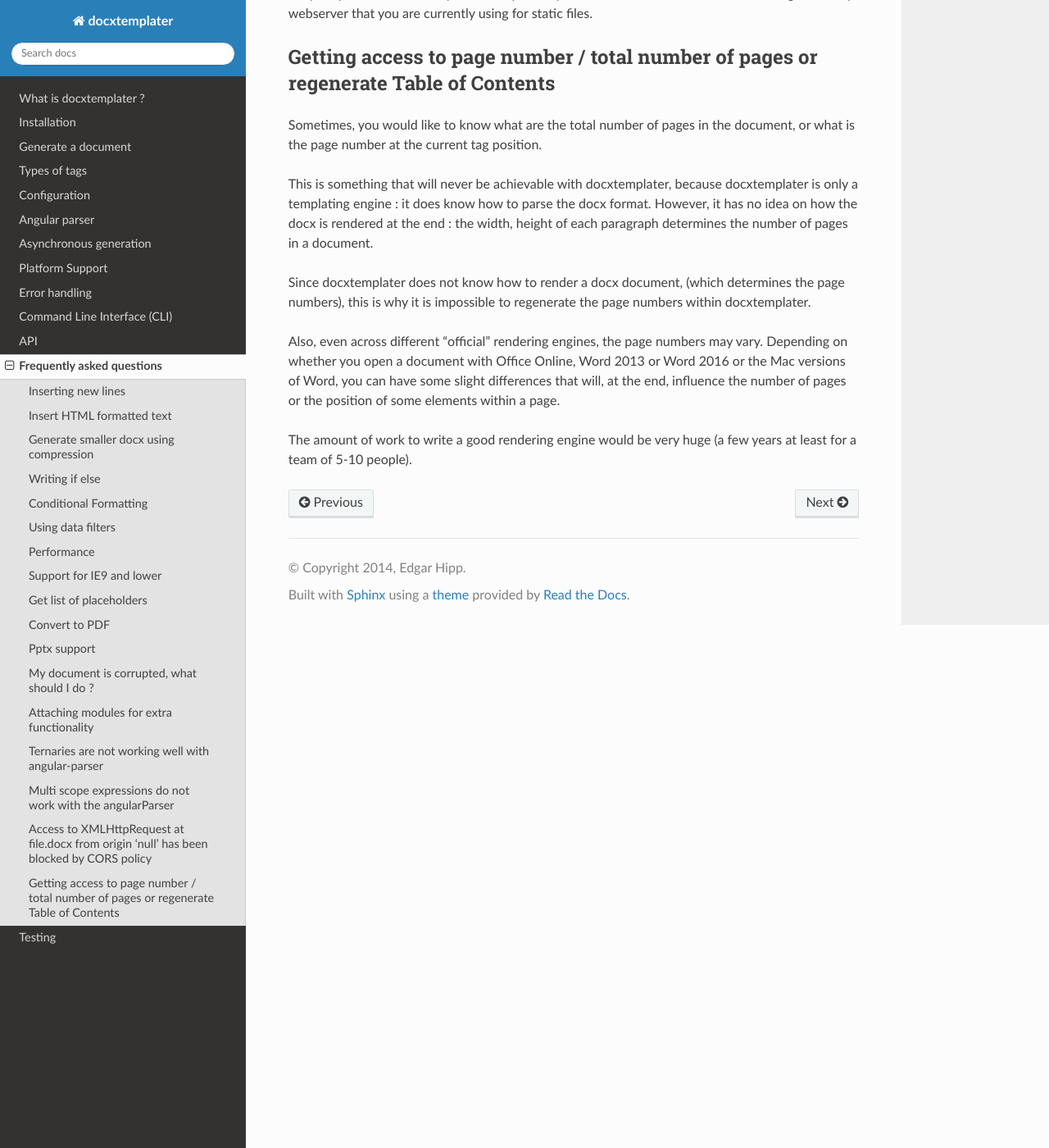
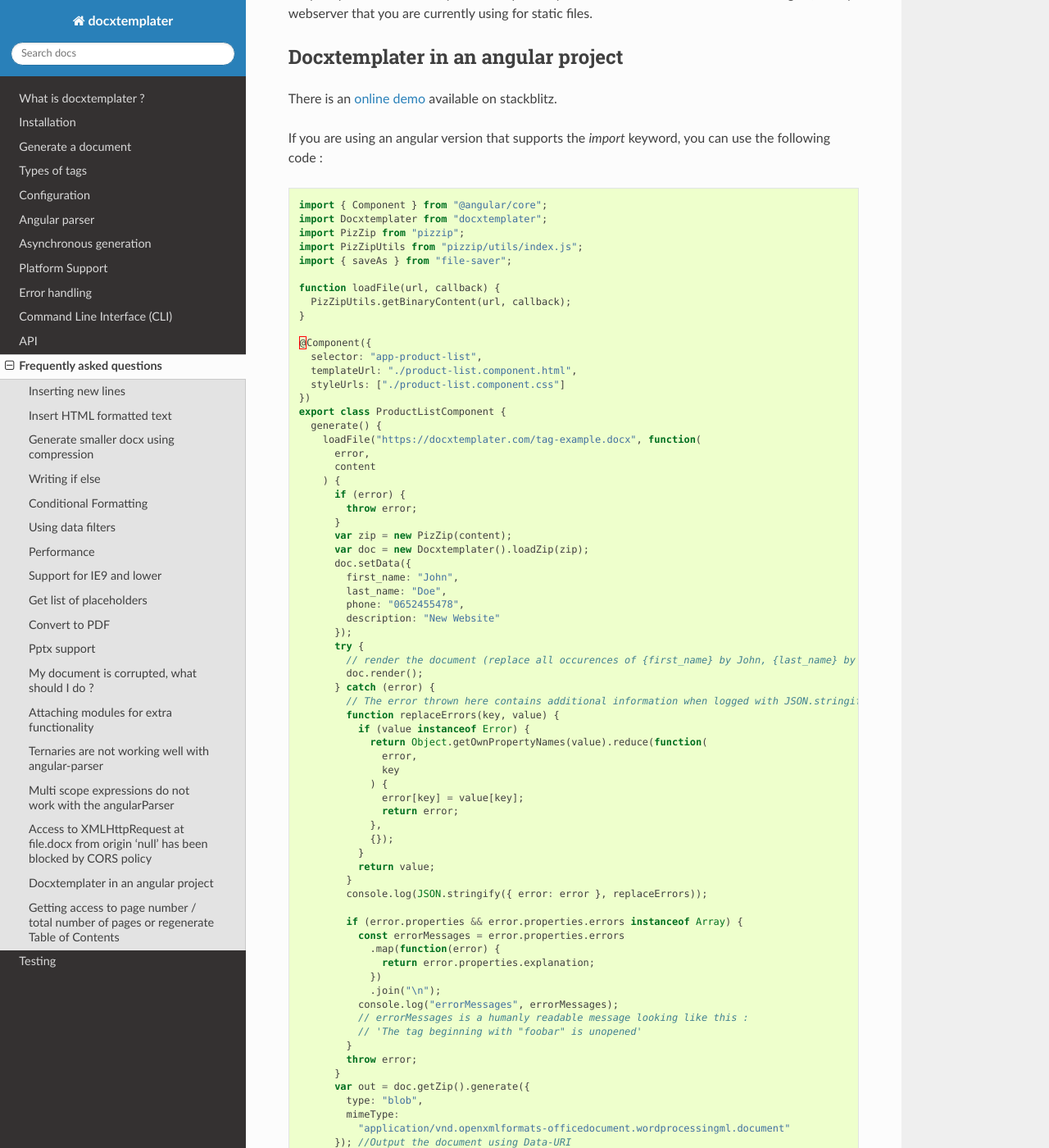
Before and after one commit to open-xml-templating/docxtemplater, a Sphinx documentation site: the page built from docs/source/faq.rst, in a window 1280 px wide and 1400 px high, scrolled down 8198 px. Shown: the whole window at 82% size. Built offline with Sphinx 7.4.7 and the Read the Docs theme 2.0.0, drawn with Linux system fonts in a browser that asks for light colours; some of the changed text lies outside the part shown.

Commit message:
Add angular demo in faq

```diff
--- a/docs/source/faq.rst
+++ b/docs/source/faq.rst
@@ -425,6 +425,92 @@ The simplest way of starting a webserver is to run following command :
 
 On your production server, you should probably use a more robust webserver such as nginx, or any webserver that you are currently using for static files.
 
+Docxtemplater in an angular project
+-----------------------------------
+
+There is an `online demo`_ available on stackblitz.
+
+.. _`online demo`: https://stackblitz.com/edit/angular-docxtemplater-example?file=src%2Fapp%2Fproduct-list%2Fproduct-list.component.ts
+
+If you are using an angular version that supports the `import` keyword, you can use the following code :
+
+.. code-block:: javascript
+
+    import { Component } from "@angular/core";
+    import Docxtemplater from "docxtemplater";
+    import PizZip from "pizzip";
+    import PizZipUtils from "pizzip/utils/index.js";
+    import { saveAs } from "file-saver";
+
+    function loadFile(url, callback) {
+      PizZipUtils.getBinaryContent(url, callback);
+    }
+
+    @Component({
+      selector: "app-product-list",
+      templateUrl: "./product-list.component.html",
+      styleUrls: ["./product-list.component.css"]
+    })
+    export class ProductListComponent {
+      generate() {
+        loadFile("https://docxtemplater.com/tag-example.docx", function(
+          error,
+          content
+        ) {
+          if (error) {
+            throw error;
+          }
+          var zip = new PizZip(content);
+          var doc = new Docxtemplater().loadZip(zip);
+          doc.setData({
+            first_name: "John",
+            last_name: "Doe",
+            phone: "0652455478",
+            description: "New Website"
+          });
+          try {
+            // render the document (replace all occurences of {first_name} by John, {last_name} by Doe, ...)
+            doc.render();
+          } catch (error) {
+            // The error thrown here contains additional information when logged with JSON.stringify (it contains a properties object containing all suberrors).
+            function replaceErrors(key, value) {
+              if (value instanceof Error) {
+                return Object.getOwnPropertyNames(value).reduce(function(
+                  error,
+                  key
+                ) {
+                  error[key] = value[key];
+                  return error;
+                },
+                {});
+              }
+              return value;
+            }
+            console.log(JSON.stringify({ error: error }, replaceErrors));
+
+            if (error.properties && error.properties.errors instanceof Array) {
+              const errorMessages = error.properties.errors
+                .map(function(error) {
+                  return error.properties.explanation;
+                })
+                .join("\n");
+              console.log("errorMessages", errorMessages);
+              // errorMessages is a humanly readable message looking like this :
+              // 'The tag beginning with "foobar" is unopened'
+            }
+            throw error;
+          }
+          var out = doc.getZip().generate({
+            type: "blob",
+            mimeType:
+              "application/vnd.openxmlformats-officedocument.wordprocessingml.document"
+          }); //Output the document using Data-URI
+          saveAs(out, "output.docx");
+        });
+      }
+    }
+
+
 Getting access to page number / total number of pages or regenerate Table of Contents
 -------------------------------------------------------------------------------------
 
```
